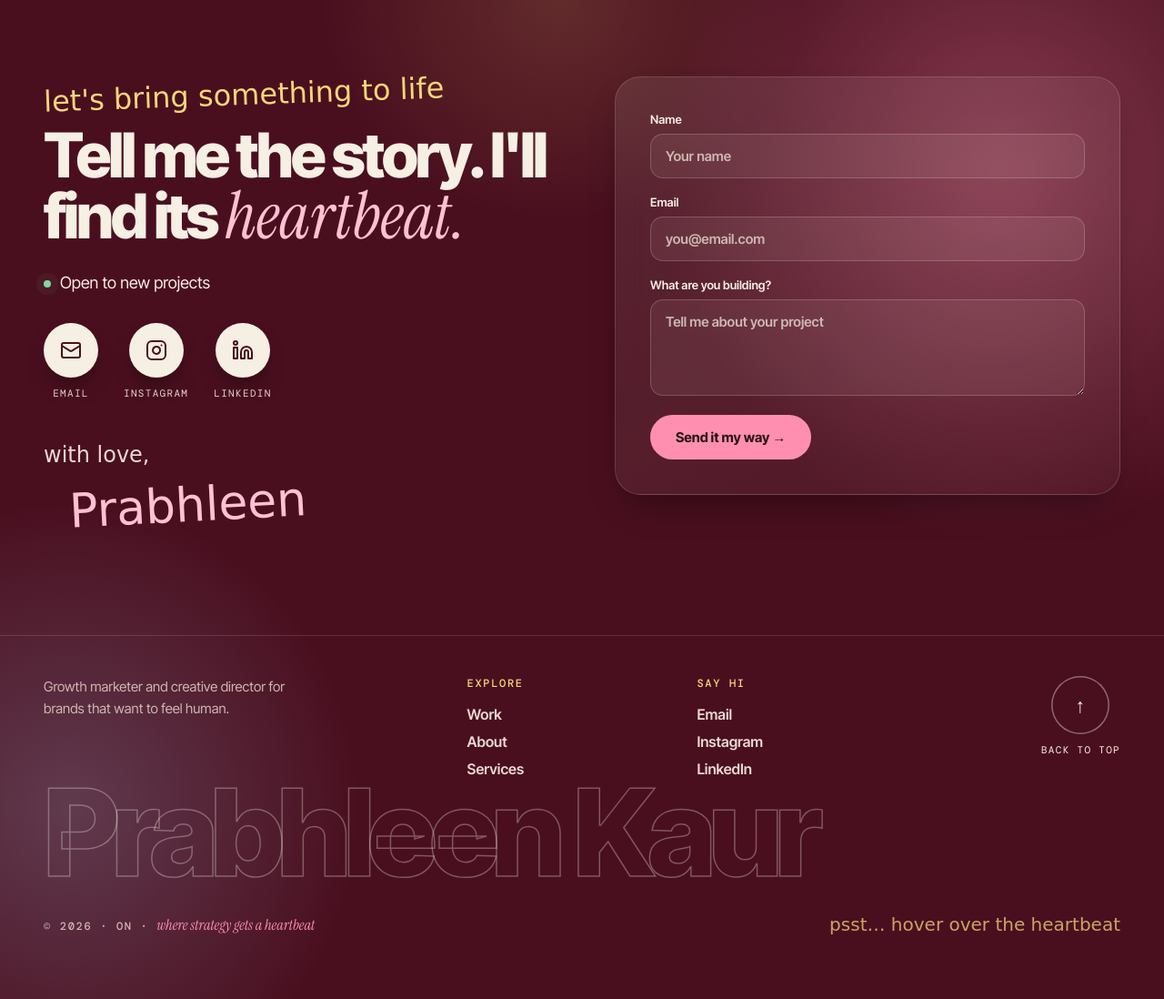
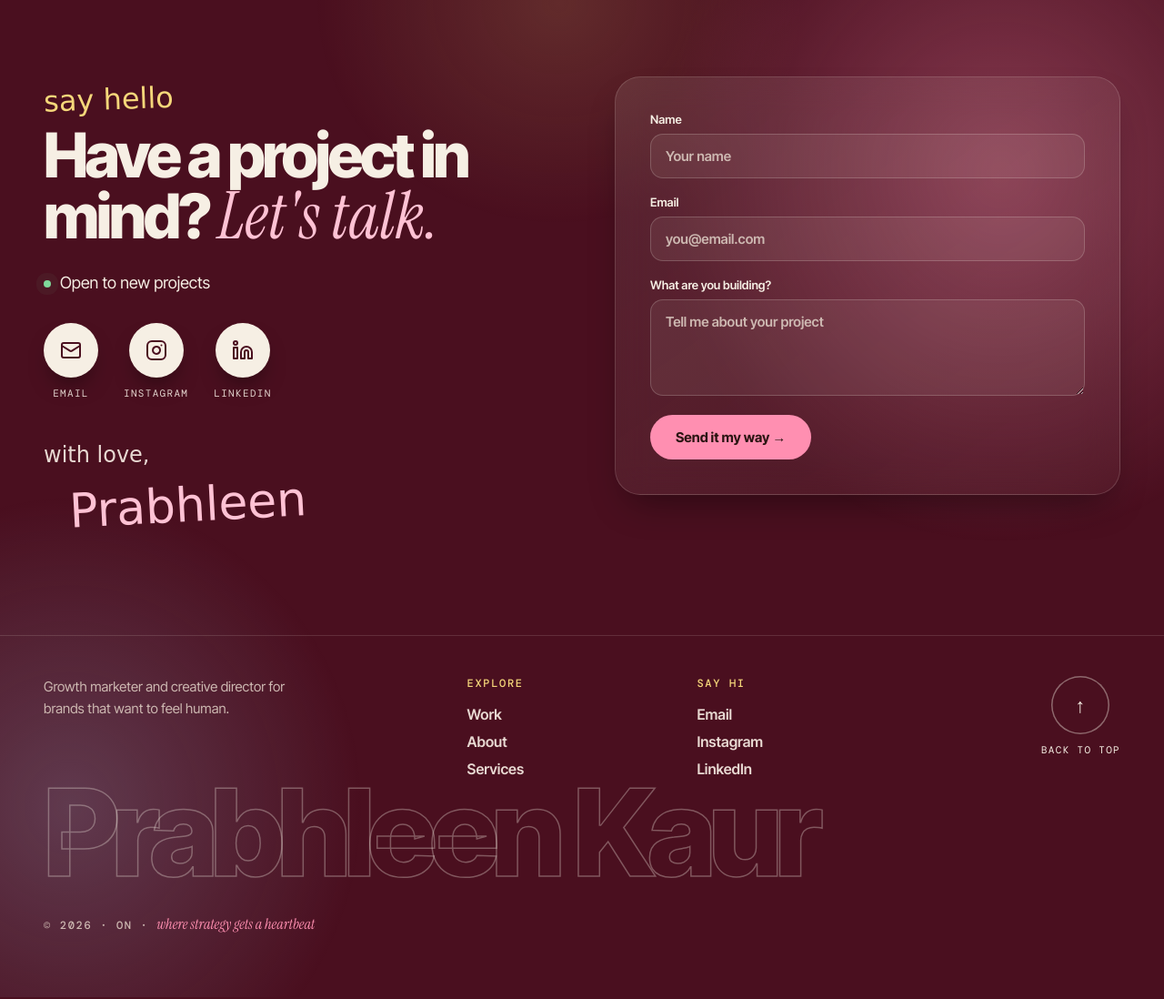
Before and after one commit to prabhleenkr/prabhleenkr.github.io, a plain HTML site: page index.html in a window 1280 px wide. Shown: the part 7442-8540 px from the top of the page at 91% size. Drawn offline with nearby package versions, Linux system fonts and the light colour scheme; a web font is replaced by a local one.

Commit message:
Update contact headline and remove footer hint
Co-Authored-By: Claude Opus 5.5 <noreply@anthropic.com>
Claude-Session: https://claude.ai/code/session_01GQkGyWXANxgDZrK2WqzRoy

```diff
--- a/index.html
+++ b/index.html
@@ -396,8 +396,8 @@ section.sec{padding-top:96px!important;padding-bottom:96px!important}
 <i class="fl mf" style="--r:-20deg;width:220px;left:-110px;bottom:150px;background:#F5D77A"></i>
 <div class="wrap sf two" style="align-items:start">
 <div class="pj">
-<p class="pen" style="font-size: 32px; color: #F5D77A; rotate: -2deg">let's bring something to life</p>
-<h2 style="margin-top:16px;font-size:68px">Tell me the story. I'll find its <span class="it" style="color:#FFC2D4">heartbeat.</span></h2>
+<p class="pen" style="font-size: 32px; color: #F5D77A; rotate: -2deg">say hello</p>
+<h2 style="margin-top:16px;font-size:68px">Have a project in mind? <span class="it" style="color:#FFC2D4">Let's talk.</span></h2>
 <p style="margin-top:26px;font-size:18px"><i class="dot"></i>Open to new projects</p>
 <div class="socs">
 <a class="soc" href="mailto:kaurprabhleen65@gmail.com" aria-label="Email kaurprabhleen65@gmail.com"><span class="bl"><span class="core"><svg width="24" height="24" viewBox="0 0 24 24" fill="none" stroke="currentColor" stroke-width="2" stroke-linecap="round" stroke-linejoin="round" aria-hidden="true"><rect x="2" y="4" width="20" height="16" rx="2"></rect><path d="m22 7-8.97 5.7a1.94 1.94 0 0 1-2.06 0L2 7"></path></svg></span></span><span class="lbl">Email</span></a>
@@ -421,7 +421,7 @@ section.sec{padding-top:96px!important;padding-bottom:96px!important}
 <div style="justify-self:end"><a class="top" href="#top"><span>↑</span>Back to top</a></div>
 </div>
 <div class="wrap"><p class="big" aria-hidden="true">Prabhleen Kaur<i class="fl ml" style="--r:-18deg;background:#FF8FB1"></i></p></div>
-<div class="wrap" style="margin-top:30px;display:flex;justify-content:space-between;align-items:center;gap:16px;flex-wrap:wrap"><p class="mono" style="color:#cdb8b1">© 2026 · ON · <span class="it" style="text-transform:none;letter-spacing:0;font-size:16px;color:#FF8FB1">where strategy gets a heartbeat</span></p><p class="pen" style="font-size:20px;color:rgba(245,215,122,.75)">psst… <span class="hov-d">hover over</span><span class="hov-m">tap</span> the heartbeat</p></div>
+<div class="wrap" style="margin-top:30px;display:flex;justify-content:space-between;align-items:center;gap:16px;flex-wrap:wrap"><p class="mono" style="color:#cdb8b1">© 2026 · ON · <span class="it" style="text-transform:none;letter-spacing:0;font-size:16px;color:#FF8FB1">where strategy gets a heartbeat</span></p></div>
 </section>
 
 
```
